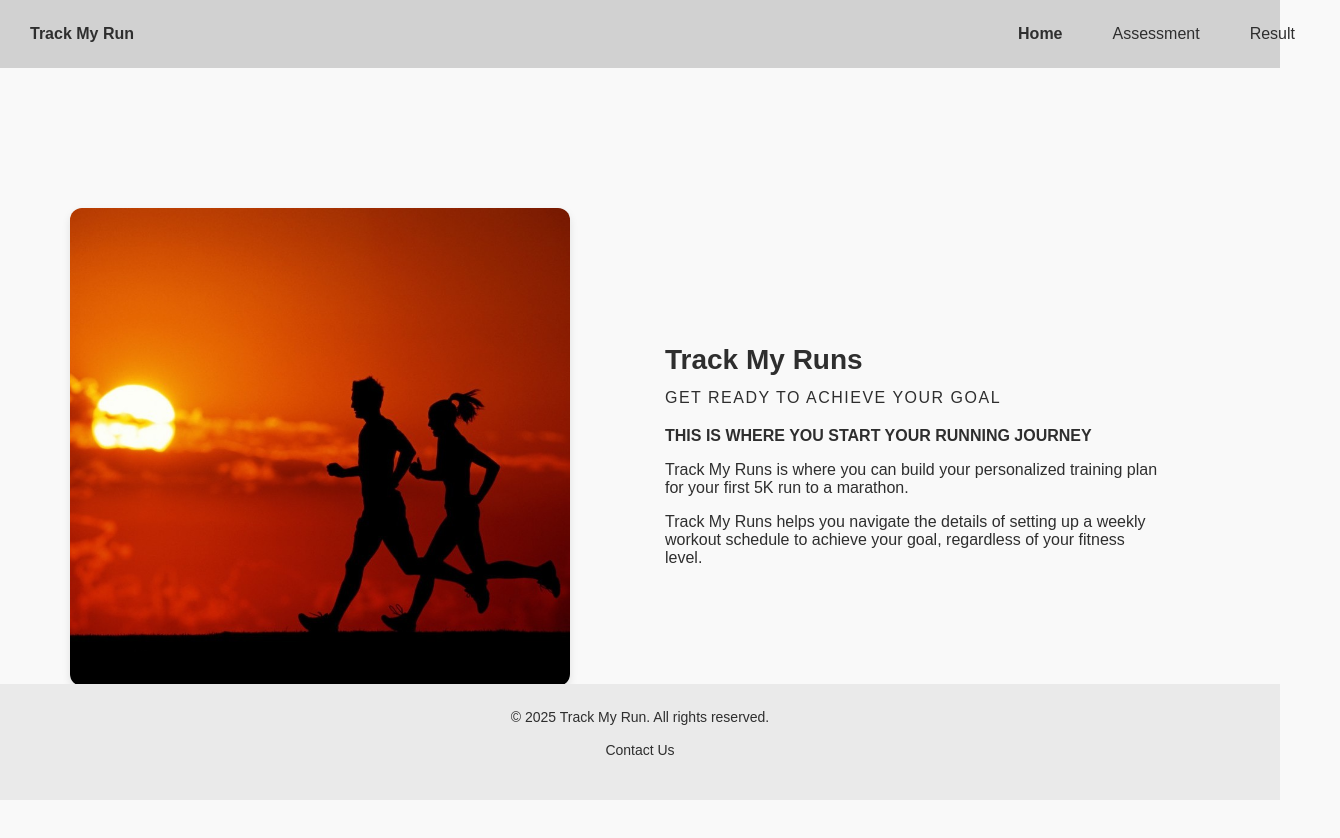
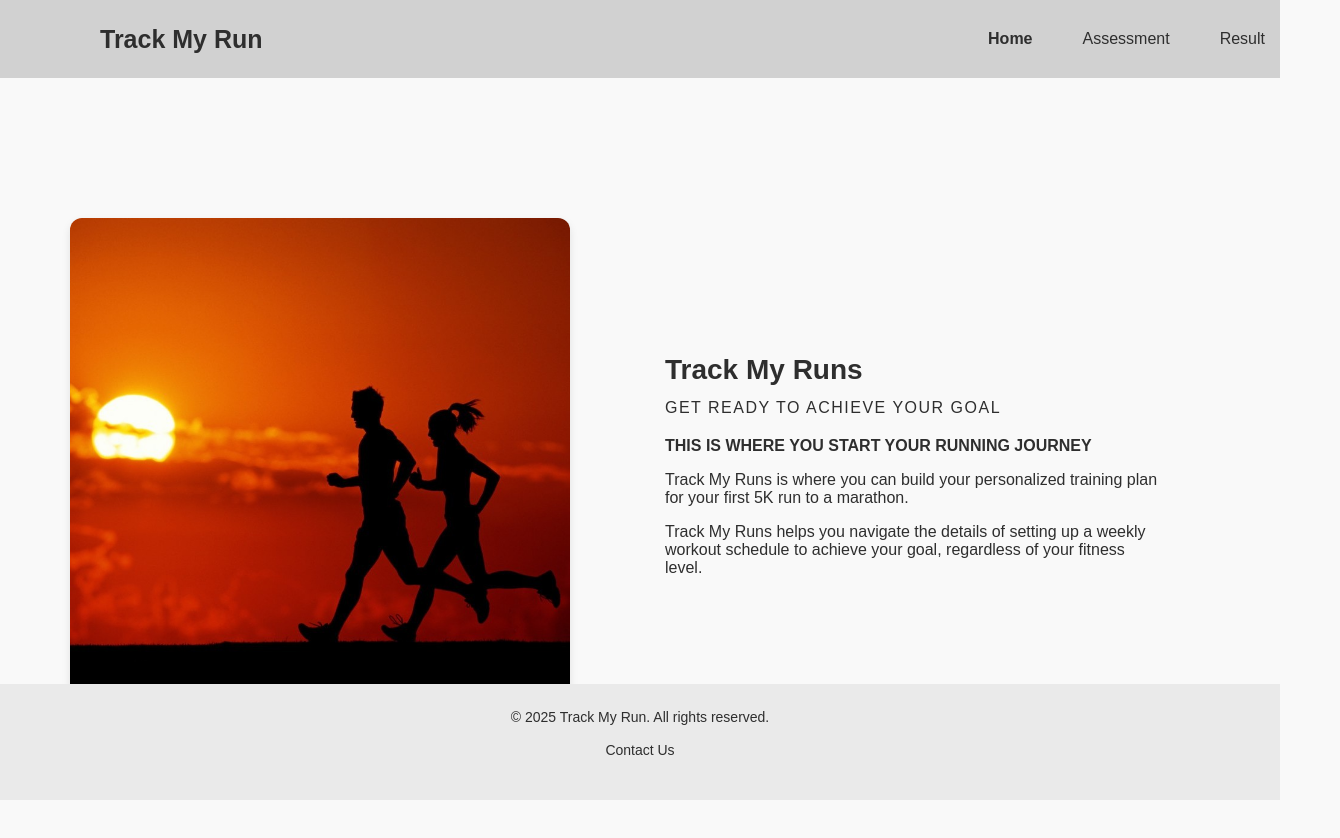
Before and after one commit to humber-2025cpan113-group9/track-my-run, a plain HTML site: page index.html in a window 1280 px wide. Shown: the whole page, 1340 px wide, since content can reach past the window. Before the commit the page ends 800 px from the top, so only its background shows below. Drawn offline with Linux system fonts and the light colour scheme.

Commit message:
fixed the banner a bit

```diff
--- a/styles/styles.css
+++ b/styles/styles.css
@@ -16,6 +16,7 @@
     /* Font Sizes */
     --font-size-base: 16px;
     --font-size-nav: 16px;
+    --font-size-logo: 25px;
     --font-size-title: 28px;
     --font-size-header: 60px;
     --font-size-phrase: 50px;
@@ -34,6 +35,7 @@
     font-family: var(--font-family-body);
     font-size: var(--font-size-base);
     color: var(--primary-text);
+    padding-bottom: 80px;
   }
 
   .main {
@@ -47,8 +49,8 @@
   .nav-container {
     /* max-width: 1200px; */
     width: 100%;
-    margin: 0 auto;
-    padding: 0 30px;
+    margin: 0;
+    padding: 30 0px;
     display: flex;
     justify-content: space-between;
     align-items: center;
@@ -56,14 +58,15 @@
 
   .navigation {
     background-color:var(--dark-bg);
-    padding: 15px 0;
+    padding: 20px 0;
   }
 
   .logo {
-    font-size: var(--font-size-nav);
+    font-size: var(--font-size-logo);
     font-weight: bold;
     font-family: var(--font-family-header);
     cursor: pointer;
+    margin-left:100px;
   }
 
   .navigation ul {
@@ -87,7 +90,7 @@
     transition: background-color 0.2s ease-in-out;
   }
 
-  .navigation ul li a:hover {
+  #highlight:hover {
     background-color: var(--secondary-bg);
     border-radius: var(--btn-border-radius);
   }
```
